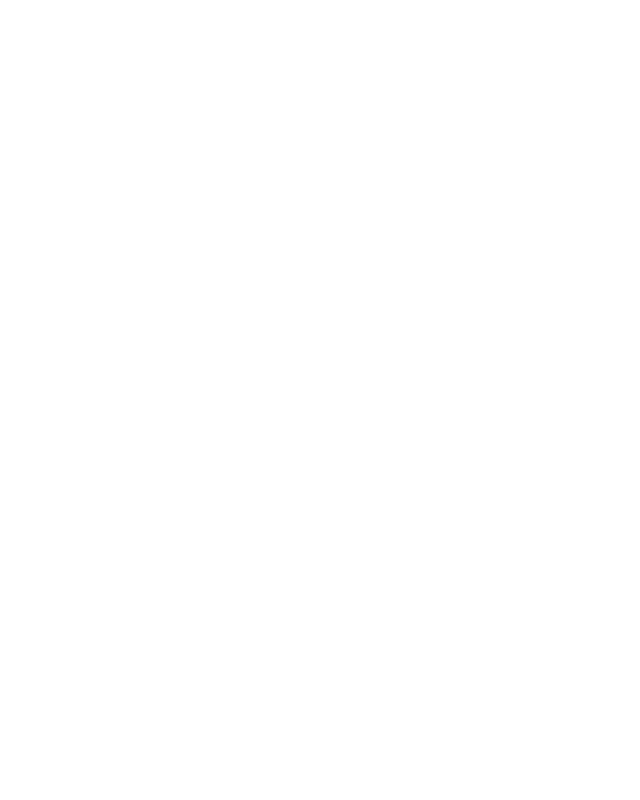
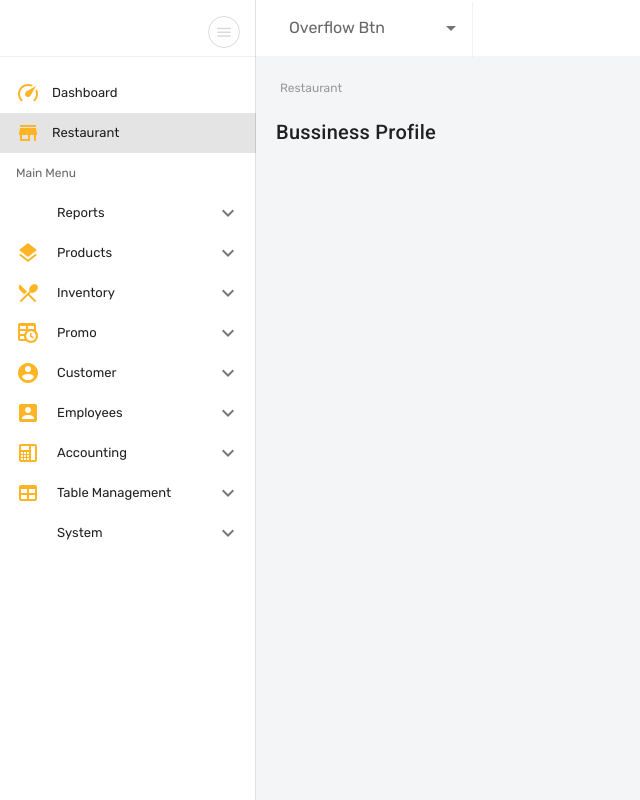
Before and after one commit to reynaldirey18/eatmore, a Vue app: page /restaurant in a window 1280 px wide. Shown: the whole page, without its empty margins (0-640 px from the left). Built offline with nearby package versions, Linux system fonts and the light colour scheme.

Commit message:
link to restorant

```diff
--- a/src/components/AppSidebar.vue
+++ b/src/components/AppSidebar.vue
@@ -31,6 +31,7 @@
       <v-list-item link
         v-for="(sidebarItem, i) in sidebarData"
         :key="i"
+        :to="sidebarItem.to"
         >
         <v-list-item-icon class="pr-0 mr-3">
           <v-icon color="#FDB526">{{sidebarItem.icon}}</v-icon>
@@ -55,6 +56,7 @@
         <v-list-item link
           v-for="(mainMenuItemChild, a) in mainMenuItem.children"
           :key="a"
+          :to="mainMenuItemChild.to"
           >
           <v-list-item-content class="pl-10">
             <v-list-item-title>{{mainMenuItemChild.name}}</v-list-item-title>
--- a/src/router/index.js
+++ b/src/router/index.js
@@ -7,6 +7,7 @@ Vue.use(VueRouter)
 
 const LoginPage = () => import('@/views/Login')
 const DashboardPage = () => import('@/views/Dashboard')
+const RestaurantPage = () => import('@/views/Restaurant')
 
 const router = new VueRouter({
   mode: 'history',
@@ -35,6 +36,11 @@ const router = new VueRouter({
           path: '/dashboard',
           name: 'Dashboard',
           component: DashboardPage
+        },
+        {
+          path: '/restaurant',
+          name: 'Restaurant',
+          component: RestaurantPage
         }
       ]
     }
--- a/src/router/nav.js
+++ b/src/router/nav.js
@@ -1,18 +1,20 @@
 export const sidebar = [
   {
     icon: 'mdi-speedometer',
-    name: 'Dashboard'
+    name: 'Dashboard',
+    to: '/dashboard'
   },
   {
     icon: 'mdi-store',
-    name: 'Restaurant'
+    name: 'Restaurant',
+    to: '/restaurant'
   }
 ]
 
 export const mainMenu = [
   {
     icon: 'mdi-file-pdf',
-    name: 'Report',
+    name: 'Reports',
     children: [
       {
         name: 'Sales'
--- a/src/views/Dashboard/index.vue
+++ b/src/views/Dashboard/index.vue
@@ -1,6 +1,6 @@
 <template>
-  <div class="pa-5">
-    <h1>Dashboard</h1>
+  <div class="pl-5">
+    <h1 class="title">Dashboard</h1>
       <v-card
         class="mx-auto mt-3"
         outlined
--- /dev/null
+++ b/src/views/Restaurant/index.vue
@@ -0,0 +1,5 @@
+<template>
+  <div class="pl-5">
+    <h1 class="title">Bussiness Profile</h1>
+  </div>
+</template>
```
